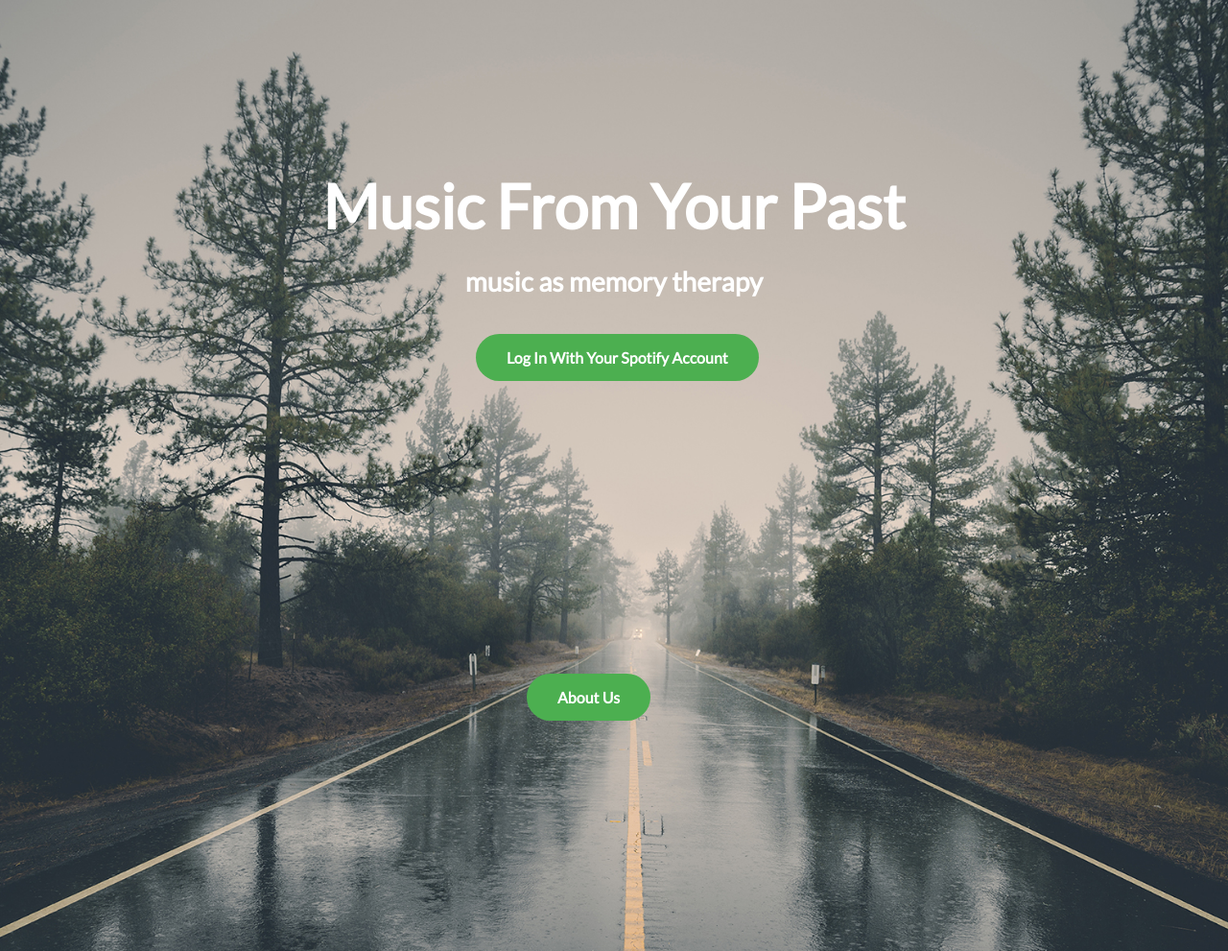
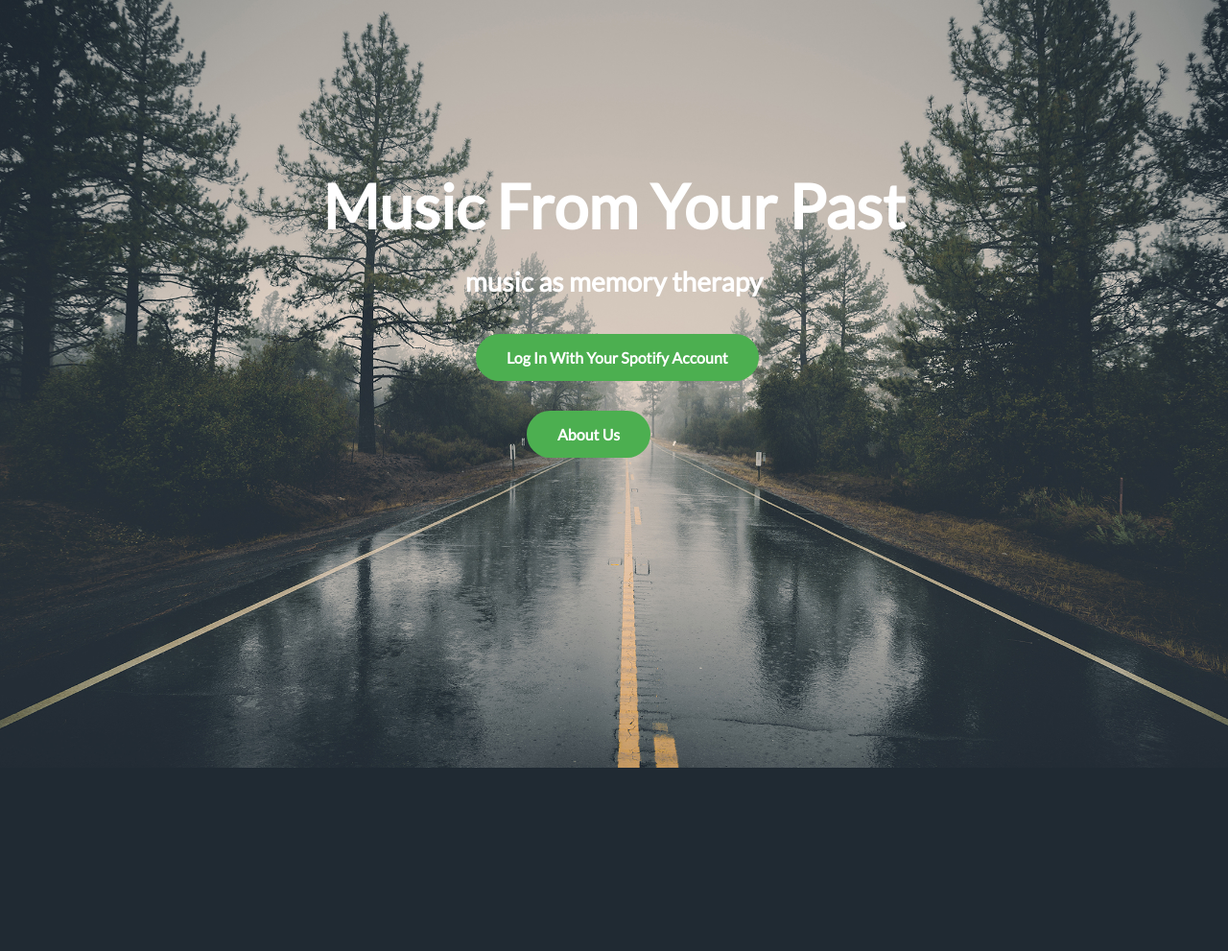
Before and after one commit to phqchau/music_therapy, a Django app: page / in a window 1280 px wide. Shown: the top 991 px of the page at 96% size. After the commit the page ends 800 px from the top, so only its background shows below. Run offline with Django 3.2, Linux system fonts and the light colour scheme.

Commit message:
no message

```diff
--- a/musicTherapy/music/static/music/style.css
+++ b/musicTherapy/music/static/music/style.css
@@ -53,7 +53,7 @@
     border-radius: 25px;
     margin-top: 15px;
     cursor: pointer;
-    margin: 38%;
+    margin-left: 38%;
 }
 
 .button {
```
